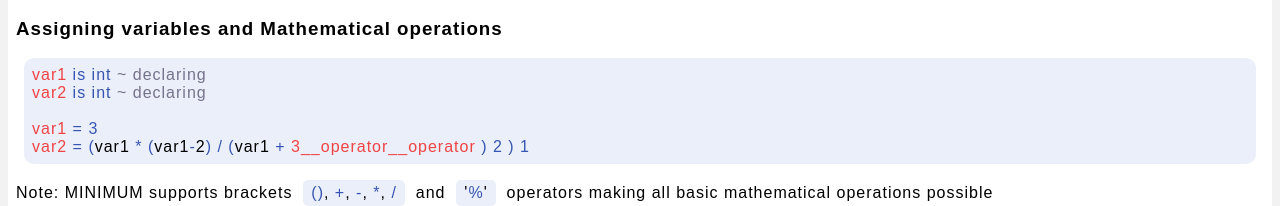
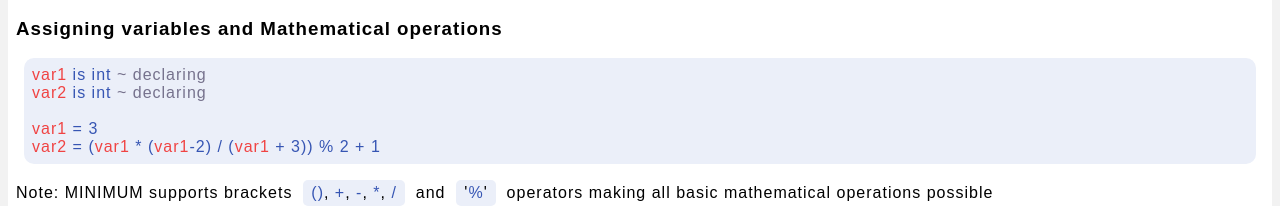
Before and after one commit to KalenskyyAlex/omni-com, a React (Create React App) app in the folder frontend/: page /guidelines in a window 1280 px wide. Shown: the part 703-909 px from the top of the page. Built offline with nearby package versions, Linux system fonts and the light colour scheme; a web font is replaced by a local one.

Commit message:
fixed variables linting with regex

```diff
--- a/frontend/src/Linter/Linter.tsx
+++ b/frontend/src/Linter/Linter.tsx
@@ -14,13 +14,26 @@ function Linter(props: LinterProps) {
     const keywordRegex = /\b(start|end|use|return|break|while|if|else|elif)\b/g;
     const operatorRegex = /(\+|-|\*|\/|%|\(|\)|\bis\b|\band\b|\bnot\b|>|<|<=|>=|==|!=|\||=)/g;
     const booleanRegex = /\b(true|false)\b/g;
-    const numeralRegex = /\b\d+\b/g;
+    const numeralRegex = /\b(?<!@)\d+\b(?!@)/g;
     const typeRegex = /\b(int|float|str|bool)/g;
     const stringLiteralRegex = /"([^"\\]|\\.)*"/g;
     const functionRegex = /(([a-zA-Z0-9_]+)\s*(?=\|)|(?<=\bstart\s+)[a-zA-Z0-9_]+)/g;
     const libraryRegex = /(?<=\buse\s+)[a-zA-Z0-9_]+/g;
-    const variableRegex = /\b(?!__\w+)\w+\b/g;
+    const variableRegex = /\b[a-zA-Z_][a-zA-Z0-9_]*\b/g;
     const commentRegex = /~(?=(?:[^"]*"[^"]*")*[^"]*$).*/g;
+
+    const codes = {
+        keyword: "@001@",
+        operator: "@002@",
+        boolean: "@003@",
+        numeral: "@004@",
+        type: "@005@",
+        string: "@006@",
+        function: "@007@",
+        library: "@008@",
+        variable: "@009@",
+        comment: "@011@",
+    }
 
     const lint = (text: string, regex: RegExp, format: string) => {
         let match;
@@ -31,7 +44,7 @@ function Linter(props: LinterProps) {
         }
 
         for (let i = positions.length - 1; i >= 0; i--) {
-            text = text.slice(0, positions[i].index) + '__' + format + text.slice(positions[i].index + positions[i].match.length);
+            text = text.slice(0, positions[i].index) + format + text.slice(positions[i].index + positions[i].match.length);
         }
 
         return {text, positions};
@@ -39,76 +52,78 @@ function Linter(props: LinterProps) {
 
     let keywords, operators, booleans, numerals, types, stringLiterals, functions, libraries, variables, comments;
 
-    let result = lint(props.content, commentRegex, "comment");
+    let result = lint(props.content, commentRegex, codes.comment);
     comments = result.positions;
 
-    result = lint(result.text, stringLiteralRegex, "strings");
+    result = lint(result.text, stringLiteralRegex, codes.string);
     stringLiterals = result.positions;
 
-    result = lint(result.text, functionRegex, "function");
+    result = lint(result.text, numeralRegex, codes.numeral);
+    numerals = result.positions;
+
+    result = lint(result.text, functionRegex, codes.function);
     functions = result.positions;
 
-    result = lint(result.text, libraryRegex, "library");
+    result = lint(result.text, libraryRegex, codes.library);
     libraries = result.positions;
 
-    result = lint(result.text, keywordRegex, "keyword");
+    result = lint(result.text, keywordRegex, codes.keyword);
     keywords = result.positions;
 
-    result = lint(result.text, operatorRegex, "operator");
+    result = lint(result.text, operatorRegex, codes.operator);
     operators = result.positions;
 
-    result = lint(result.text, booleanRegex, "boolean");
+    result = lint(result.text, booleanRegex, codes.boolean);
     booleans = result.positions;
 
-    result = lint(result.text, numeralRegex, "numeral");
-    numerals = result.positions;
-
-    result = lint(result.text, typeRegex, "type");
+    result = lint(result.text, typeRegex, codes.type);
     types = result.positions;
 
-    result = lint(result.text, variableRegex, "variable");
+    console.log(result.text);
+
+    result = lint(result.text, variableRegex, codes.variable);
     variables = result.positions;
 
     let formattedContent = result.text;
 
     for(let i = 0; i < comments.length; i++){
-        formattedContent = formattedContent.replace("__comment", '<code class="code-comment">' + comments[i].match + '</code>');
+        formattedContent = formattedContent.replace(codes.comment, '<code class="code-comment">' + comments[i].match + '</code>');
     }
 
     for(let i = 0; i < stringLiterals.length; i++){
-        formattedContent = formattedContent.replace("__strings", '<code class="code-string">' + stringLiterals[i].match + '</code>');
+        formattedContent = formattedContent.replace(codes.string, '<code class="code-string">' + stringLiterals[i].match + '</code>');
     }
 
     for(let i = 0; i < keywords.length; i++){
-        formattedContent = formattedContent.replace("__keyword", '<code class="code-keyword">' + keywords[i].match + '</code>');
+        formattedContent = formattedContent.replace(codes.keyword, '<code class="code-keyword">' + keywords[i].match + '</code>');
     }
 
     for(let i = 0; i < operators.length; i++){
-        formattedContent = formattedContent.replace("__operator", '<code class="code-operator">' + operators[i].match + '</code>');
+        formattedContent = formattedContent.replace(codes.operator, '<code class="code-operator">' + operators[i].match + '</code>');
     }
 
     for(let i = 0; i < booleans.length; i++){
-        formattedContent = formattedContent.replace("__boolean", '<code class="code-boolean">' + booleans[i].match + '</code>');
+        formattedContent = formattedContent.replace(codes.boolean, '<code class="code-boolean">' + booleans[i].match + '</code>');
     }
 
     for(let i = 0; i < numerals.length; i++){
-        formattedContent = formattedContent.replace("__numeral", '<code class="code-numeral">' + numerals[i].match + '</code>');
+        formattedContent = formattedContent.replace(codes.numeral, '<code class="code-numeral">' + numerals[i].match + '</code>');
     }
 
     for(let i = 0; i < types.length; i++){
-        formattedContent = formattedContent.replace("__type", '<code class="code-type">' + types[i].match + '</code>');
+        formattedContent = formattedContent.replace(codes.type, '<code class="code-type">' + types[i].match + '</code>');
     }
 
     for(let i = 0; i < functions.length; i++){
-        formattedContent = formattedContent.replace("__function", '<code class="code-function">' + functions[i].match + '</code>');
+        formattedContent = formattedContent.replace(codes.function, '<code class="code-function">' + functions[i].match + '</code>');
     }
 
     for(let i = 0; i < libraries.length; i++){
-        formattedContent = formattedContent.replace("__library", '<code class="code-library">' + libraries[i].match + '</code>');
+        formattedContent = formattedContent.replace(codes.library, '<code class="code-library">' + libraries[i].match + '</code>');
     }
 
     for(let i = 0; i < variables.length; i++){
-        formattedContent = formattedContent.replace("__variable", '<code class="code-variable">' + variables[i].match + '</code>');
+        formattedContent = formattedContent.replace(codes.variable, '<code class="code-variable">' + variables[i].match + '</code>');
     }
 
     return (
```
